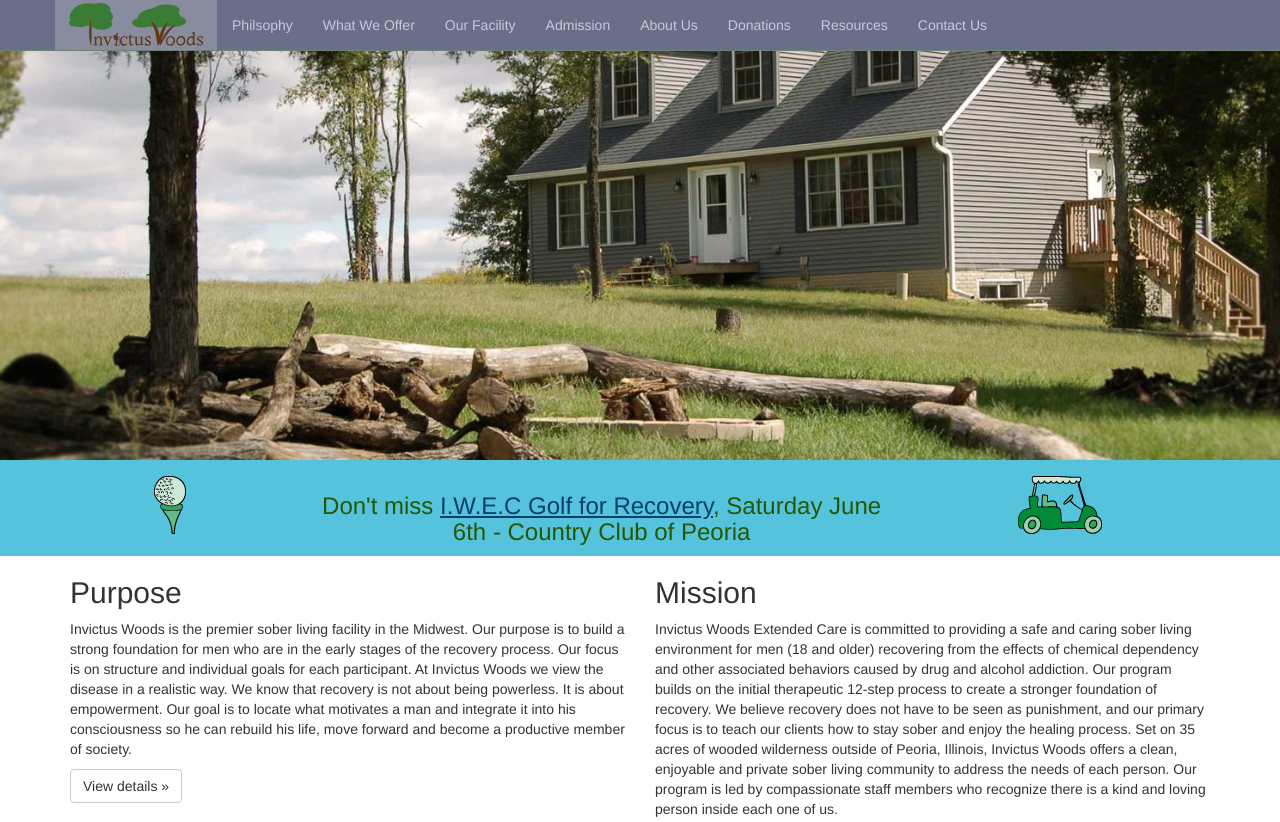
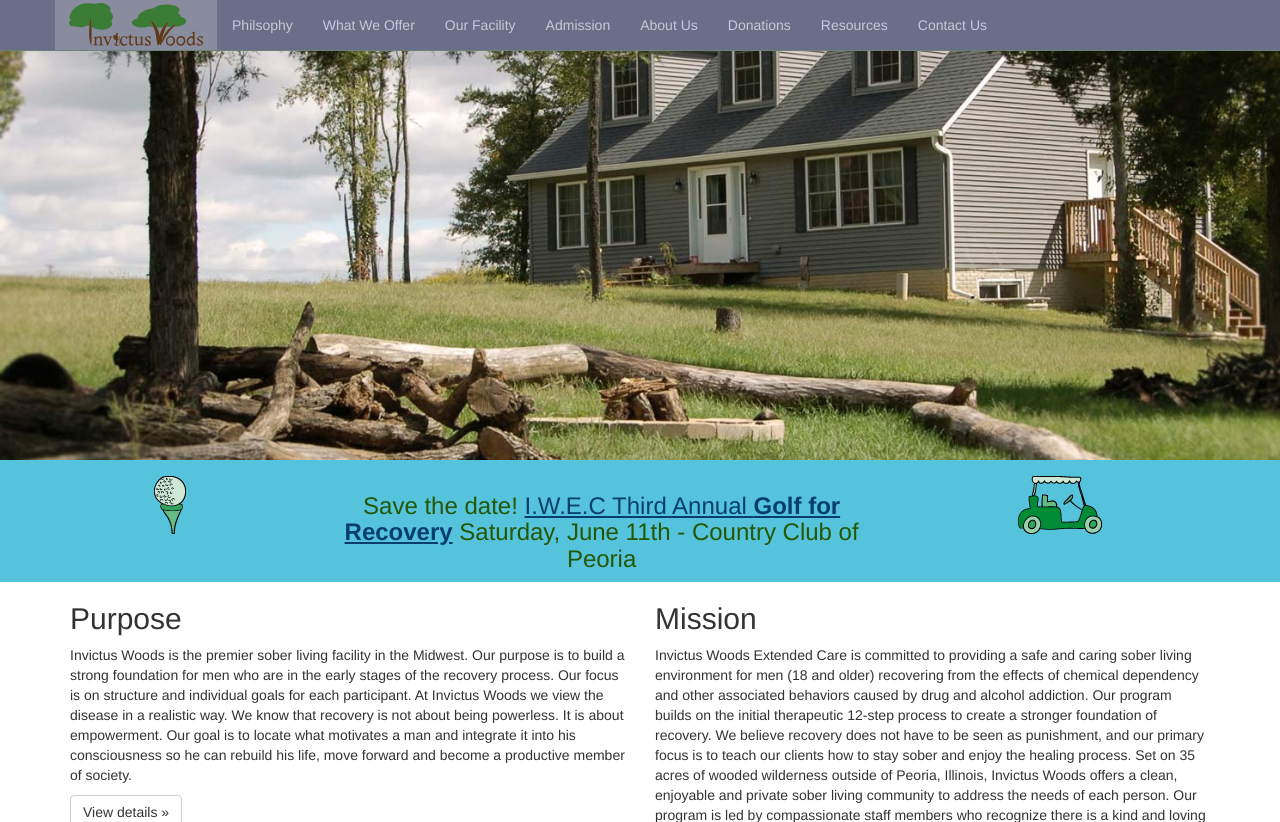
Before and after one commit to romines/invictus, a PHP site: page / in a window 1280 px wide. Shown: the top 822 px of the page. Run offline with PHP 8.4, Linux system fonts and the light colour scheme; data that the repository does not hold is empty.

Commit message:
New brochure

```diff
--- a/index.php
+++ b/index.php
@@ -10,7 +10,7 @@ include 'header.php'; ?>
 			<img src='images/ball_tee.png' class="left">
 			<div id="insideGolf">
 
-				<h3>Don't miss <a href="images/IWEC-Golf_for_Recovery.pdf" target="_blank">I.W.E.C Golf for Recovery</a>, Saturday June 6th - Country Club of Peoria</h3>
+				<h3>Save the date! <a href="images/IWEC-Golf_for_Recovery.pdf" target="_blank">I.W.E.C Third Annual <b>Golf for Recovery</b></a> Saturday, June 11th - Country Club of Peoria</h3>
 
 			</div>
 			<img src='images/golfcart.png' class="right">
```
Also changed, not shown: 2 other files.
